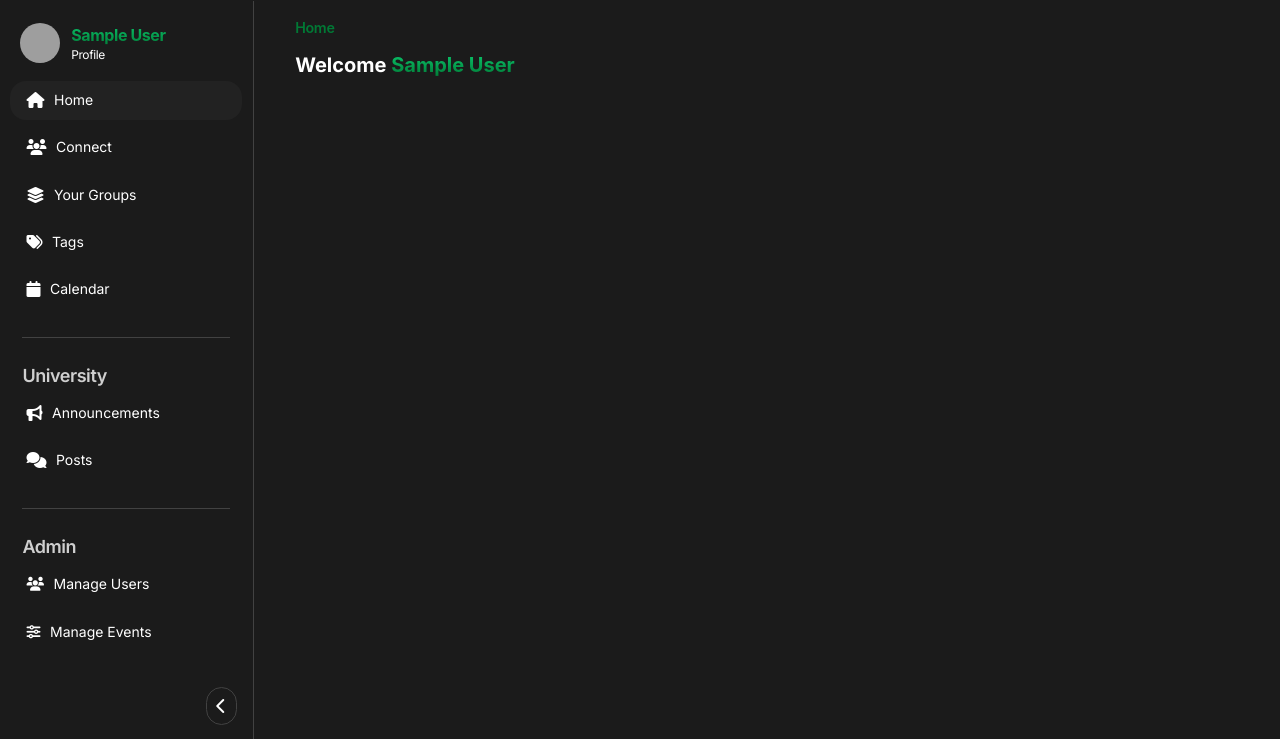
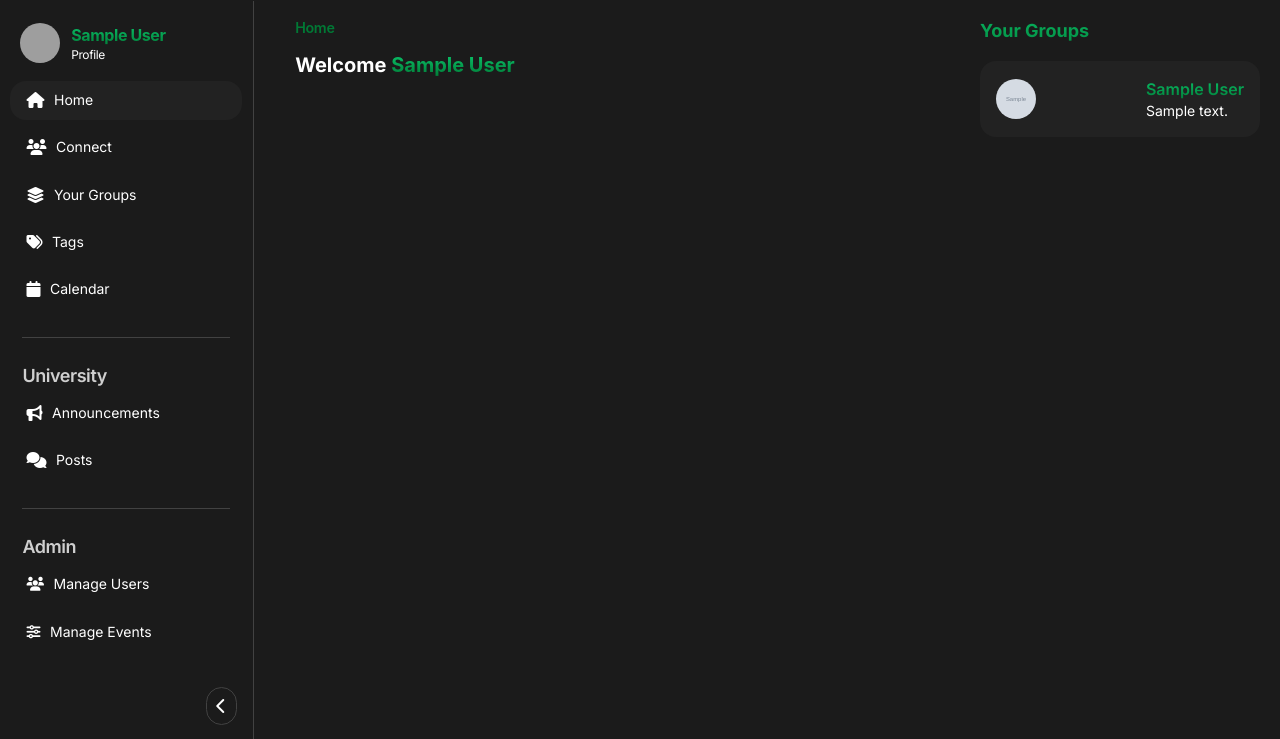
Before and after one commit to devliqht/schola, a PHP site: page /pages/home.php in a window 1280 px wide. Shown: the part 61-800 px from the top of the page. Run offline with PHP 8.4, Linux system fonts and the light colour scheme; the visitor is signed in with stand-in values (Sample User, id 1); tables that the repository leaves empty or names only in its code hold one stand-in row (values such as "Sample post"); grey boxes marked "Sample" are stand-in pictures; grey boxes are pictures that could not be loaded.

Commit message:
IMPROVED: right content styling, added right content to home.php

```diff
--- a/css/posts.css
+++ b/css/posts.css
@@ -460,6 +460,7 @@ textarea.comment-textarea {
     text-decoration: none;
     display: block;
 }
+
 .tag-box:hover {
     background-color: var(--text-dark-muted);
 }
@@ -469,6 +470,8 @@ textarea.comment-textarea {
     grid-column: 3 / 4;
     background: var(--base-bg-one);
     height: 100%;
+    position: fixed;
+    overflow-y: scroll;
 }
 
 .post-user-profile {
@@ -704,3 +707,44 @@ img.responsive-image {
     color: var(--chiase-color-light);
     font-size: 0.9rem;
 }
+
+.group-card {
+    color: var(--text-light);
+    padding: 1rem;
+    transition: 0.3s;
+    /* border: 1px solid var(--border-main-dark); Set border width */
+    display: flex;
+    flex-direction: row;
+    gap: 0.765rem;
+    align-items: center;
+    justify-content: space-between;
+    background-color: var(--base-bg-three);
+    border-radius: 1rem;
+    position: relative;
+    text-decoration: none;
+    cursor: pointer;
+}
+
+.group-link {
+    position: absolute;
+    top: 0;
+    left: 0;
+    width: 100%;
+    height: 100%;
+    z-index: 0;
+}
+
+.group-card:hover {
+    transform: translateY(-2px);
+    background-color: var(--base-bg-four);
+}
+
+.group-card-desc {
+    margin: 0;
+    word-wrap: break-word;
+    overflow: hidden;
+    display: -webkit-box;
+    -webkit-line-clamp: 2;
+    line-clamp: 2;
+    -webkit-box-orient: vertical;
+}
--- a/pages/home.php
+++ b/pages/home.php
@@ -73,6 +73,36 @@
                     ?>
                 </div>
             </div>
+            <div class="pup-wrapper" style="position: fixed; width: 280px;">
+                <h3 class="text-lg gradient-text inter-700 py-4">Your Groups</h3>
+                <div class="flex flex-col gap-4">
+                    <?php
+                        $conn = establish_connection();
+                        $group_query = "SELECT mg.*, u.username as creator_username
+                                        FROM group_members gm
+                                        JOIN member_groups mg ON gm.group_id = mg.id
+                                        JOIN users u ON mg.creator_id = u.id
+                                        WHERE gm.user_id = ?
+                        ";
+                        $group_stmt = $conn->prepare($group_query);
+                        $group_stmt->bind_param("i", $_SESSION['id']);
+                        $group_stmt->execute();
+                        $groups = $group_stmt->get_result();
+                        $defaultProfilePicture = "../uploads/profile_pictures/default.svg";
+                    ?>
+                    <?php while ($group = $groups->fetch_assoc()): ?>
+                        <?php $groupProfilePicture = !empty($group['group_picture']) ? "../uploads/group_pictures/" . $group['group_picture'] : $defaultProfilePicture; ?>
+                        <div class="group-card">
+                        <a href="group.php?id=<?php echo $group['id']; ?>" class="group-link"></a>
+                            <img class="header-account-picture" src="<?php echo $groupProfilePicture ?>" />
+                            <div class="flex flex-col">
+                                <h2 class="text-base gradient-text inter-600"><?= $group['name']; ?></h2>
+                                <p class="group-card-desc text-sm inter-300 text-white"><?= $group['description']; ?></p>
+                            </div>
+                        </div>
+                    <?php endwhile; ?>
+                </div>
+            </div>
             <!-- <div class="flex flex-col p-4 recent-posts-sidebar">
                 <h1 class="gradient-text inter-700 text-xl tracking-tight pb-2">Recent Posts</h1>
                 <?php
```
